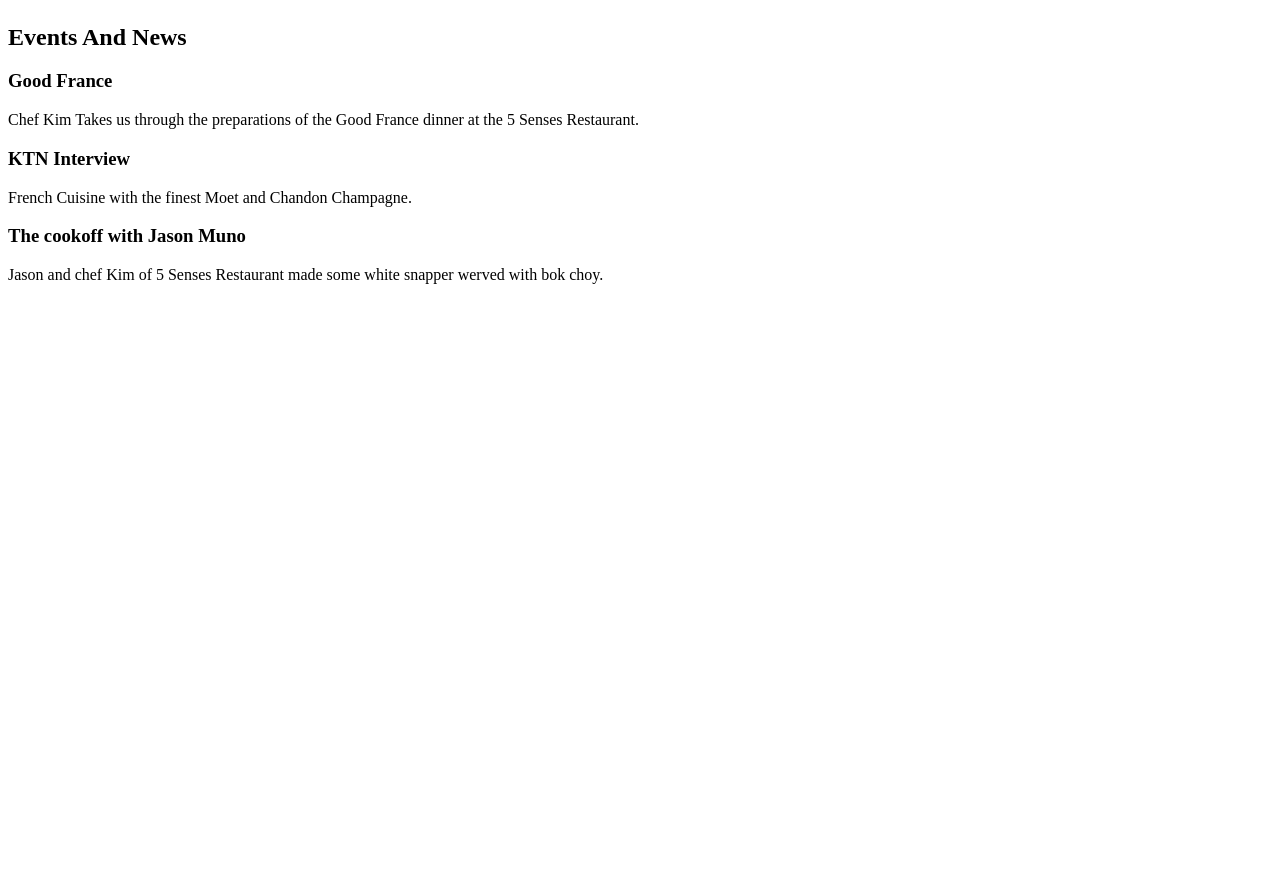
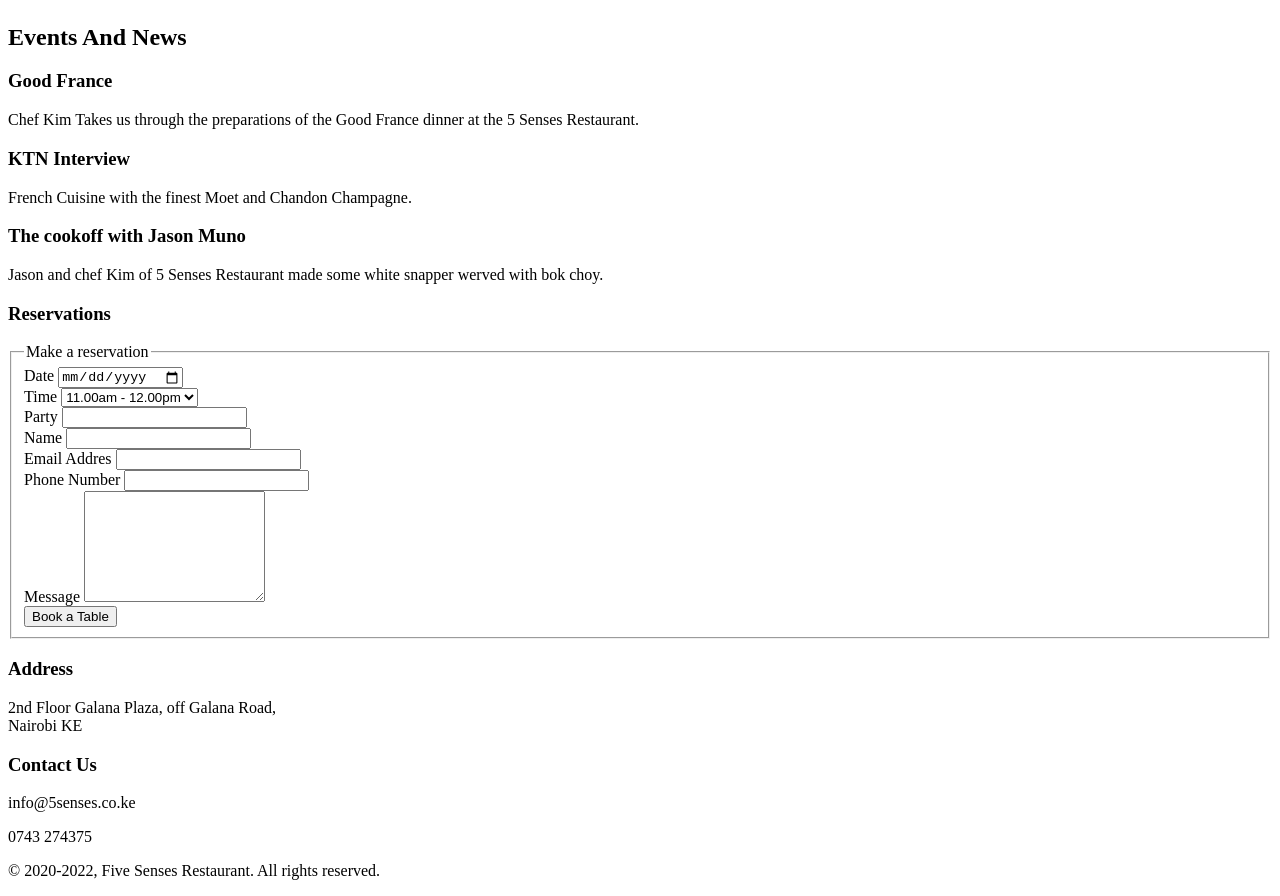
Before and after one commit to isaac-ndungu/landing-page, a plain HTML site: page index.html in a window 1280 px wide. Shown: the part 1237-2133 px from the top of the page. Before the commit the page ends 1537 px from the top, so only its background shows below. Drawn offline with Linux system fonts and the light colour scheme.

Commit message:
add reservation form, address and contact information , and footer to index.html

```diff
--- a/index.html
+++ b/index.html
@@ -58,6 +58,77 @@
             </article>
         </section>
 
+        <section>
+            <form action="#" method="post">
+                <h3>Reservations</h3>
+                <fieldset>
+                    <legend>Make a reservation</legend>
+
+                    <div>
+                        <label for="date">Date</label>
+                        <input type="date" name="date" id="date" required>
+                    </div>
+
+                    <div>
+                        <label for="time">Time</label>
+                        <select name="time" id="time" required>
+                            <option value="reservation-time">11.00am - 12.00pm</option>
+                            <option value="reservation-time">12.00pm - 1.00pm</option>
+                            <option value="reservation-time">1.00pm - 2.00pm</option>
+                            <option value="reservation-time">2.00pm - 3.00pm</option>
+                            <option value="reservation-time">3.00pm - 4.00pm</option>
+                            <option value="reservation-time">4.00pm - 5.00pm</option>
+                            <option value="reservation-time">6.00pm - 7.00pm</option>
+                        </select>
+                    </div>
+
+                    <div>
+                        <label for="party-number">Party</label>
+                        <input type="number" name="party-number" id="party-number" required>
+                    </div>
+
+                    <div>
+                        <label for="full-name">Name</label>
+                        <input type="text" name="full-name" id="full-name" required>
+                    </div>
+
+                    <div>
+                        <label for="email">Email Addres</label>
+                        <input type="email" name="email" id="name"required>
+                    </div>
+
+                    <div>
+                        <label for="phone">Phone Number</label>
+                        <input type="text" name="phone" id="phone" required>
+                    </div>
+
+                    <div>
+                        <label for="message">Message</label>
+                        <textarea name="message" id="message"rows="7" required></textarea>
+                    </div>
+
+                    <button type="submit">Book a Table</button>
+                </fieldset>
+            </form>
+        </section>
     </main>
+
+    <aside>
+        <div>
+            <h3>Address</h3>
+            <p>2nd Floor Galana Plaza, off Galana Road, <br>Nairobi KE</p>
+        </div>
+        <div>
+            <h3>Contact Us</h3>
+            <p>info@5senses.co.ke</p>
+            <p>0743 274375</p>
+        </div>
+    </aside>
+
+    <footer>
+        <p>&copy; 2020-2022, Five Senses Restaurant. All rights reserved.</p>
+    </footer>
+
+
 </body>
 </html>
```
